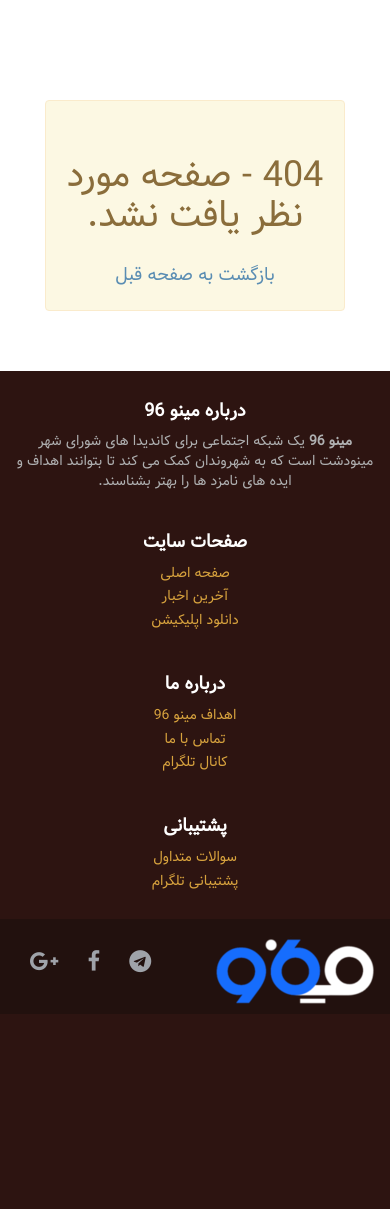
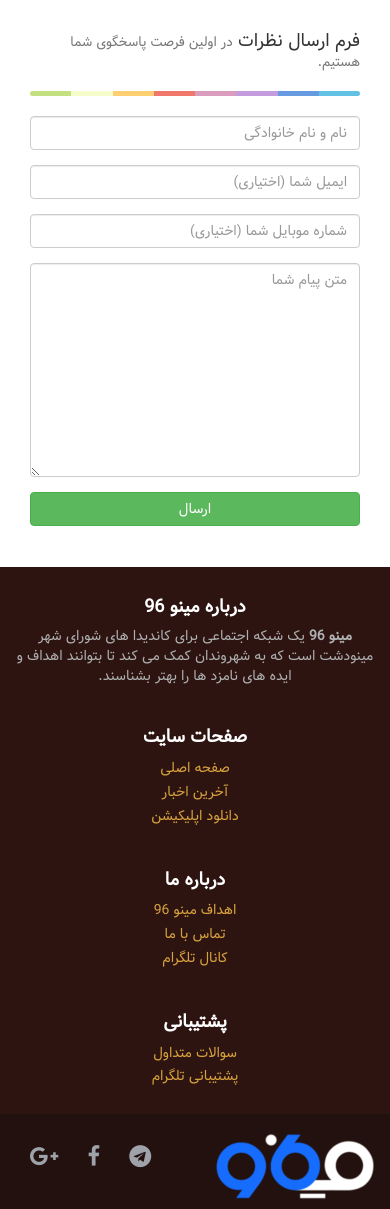
Before and after one commit to mastani/Minoo96-Web, a PHP site: page /ContactUs in a window 390 px wide. Shown: the part 96-1305 px from the top of the page. Before the commit the page ends 1100 px from the top, so only its background shows below. Run offline with PHP 8.4, Linux system fonts and the light colour scheme; tables that the repository leaves empty or names only in its code hold one stand-in row (values such as "Sample post"); some libraries are stand-ins or nearby versions.

Commit message:
Added ContactUs module and minor responsive fix

```diff
--- /dev/null
+++ b/Modules/ContactUs/Controller.php
@@ -0,0 +1,43 @@
+<?php
+
+class Controller extends BaseController
+{
+
+    public function index()
+    {
+        if (isset($_POST['submit']))
+            $this->Submit();
+
+        parent::render();
+    }
+
+    private function Submit() {
+        $error = false;
+
+        if (!isset($_POST['name']) ||
+            !isset($_POST['email']) ||
+            !isset($_POST['mobile']) ||
+            !isset($_POST['message'])
+        ) {
+            $error = true;
+        }
+
+        if (!$error) {
+            if (empty($_POST['name']))
+                $error = true;
+            if (empty($_POST['message']))
+                $error = true;
+        }
+
+        if (!$error) {
+            $name = $_POST['name'];
+            $email = $_POST['email'];
+            $mobile = $_POST['mobile'];
+            $message = $_POST['message'];
+
+            $this->model->insert_message($name, $email, $mobile, $message);
+        }
+
+        $this->smarty->assign('result', !$error);
+    }
+}
--- /dev/null
+++ b/Modules/ContactUs/Model.php
@@ -0,0 +1,8 @@
+<?php
+
+class Model extends BaseModel {
+
+    public function insert_message($name, $email, $mobile, $message) {
+        return $this->query('INSERT INTO contact_us (name, email, mobile, message) VALUES (?, ?, ?, ?)', array('ssss', $name, $email, $mobile, $message));
+    }
+}
--- /dev/null
+++ b/Modules/ContactUs/View.tpl
@@ -0,0 +1,44 @@
+<div class="container">
+    <div class="row">
+        <div class="col-md-3"></div>
+
+        <div class="col-md-6">
+            {if isset($result)}
+                {if $result}
+                    <div class="alert alert-success">
+                        پیام شما با موفقیت ثبت شد.
+                    </div>
+                {else}
+                    <div class="alert alert-danger">
+                        هنگام ثبت پیام شما مشکلی بوجود آمده است. لطفا بررسی کنید همه ی فیلد های مورد نیاز را تکمیل کرده اید.
+                    </div>
+                {/if}
+            {/if}
+
+            <h4>فرم ارسال نظرات
+                <small>در اولین فرصت پاسخگوی شما هستیم.</small>
+            </h4>
+            <hr class="colorgraph">
+
+            <form role="form" action="" method="post">
+                <div class="form-group">
+                    <input type="text" class="form-control" name="name" placeholder="نام و نام خانوادگی" required>
+                </div>
+                <div class="form-group">
+                    <input type="email" class="form-control" name="email" placeholder="ایمیل شما (اختیاری)">
+                </div>
+                <div class="form-group">
+                    <input type="number" class="form-control" name="mobile"
+                           placeholder="شماره موبایل شما (اختیاری)">
+                </div>
+                <div class="form-group">
+                    <textarea class="form-control" name="message" rows="10" placeholder="متن پیام شما"
+                              required></textarea>
+                </div>
+                <button name="submit" type="submit" class="btn btn-success btn-block">ارسال</button>
+            </form>
+        </div>
+
+        <div class="col-md-3"></div>
+    </div>
+</div>
--- a/Modules/Home/View.tpl
+++ b/Modules/Home/View.tpl
@@ -16,7 +16,7 @@
         {foreach from=$candidates_array item=candidate}
             <div class="candidate_item col-xs-6 col-sm-4 col-md-4 col-lg-2 filter {$candidate.filter}">
                 <a href="Profile/{$candidate.profile_name}">
-                    <img class="candidate_image" width="150" src="{$candidate.image}">
+                    <img class="candidate_image" src="{$candidate.image}">
                     <br/>
                     <p><strong>{$candidate.name}</strong></p>
                 </a>
--- a/Theme/CSS/Style.css
+++ b/Theme/CSS/Style.css
@@ -321,11 +321,11 @@
 
 .candidate_item {
     margin-bottom: 15px;
+    text-align: center;
 }
 
 .candidate_item p {
     text-align: center;
-    width: 150px;
     color: black;
     margin-top: 4px;
 }
--- a/Theme/Footer.php
+++ b/Theme/Footer.php
@@ -14,26 +14,26 @@
             <div class="col-sm-2">
                 <h5>صفحات سایت</h5>
                 <ul>
-                    <li><a href="#">صفحه اصلی</a></li>
-                    <li><a href="#">آخرین اخبار</a></li>
-                    <li><a href="#">دانلود اپلیکیشن</a></li>
+                    <li><a href="Home">صفحه اصلی</a></li>
+                    <li><a href="News">آخرین اخبار</a></li>
+                    <li><a href="App">دانلود اپلیکیشن</a></li>
                 </ul>
             </div>
             <div class="col-sm-1"></div>
             <div class="col-sm-2">
                 <h5>درباره ما</h5>
                 <ul>
-                    <li><a href="#">اهداف مینو 96</a></li>
-                    <li><a href="#">تماس با ما</a></li>
-                    <li><a href="#">کانال تلگرام</a></li>
+                    <li><a href="Goals">اهداف مینو 96</a></li>
+                    <li><a href="ContactUs">تماس با ما</a></li>
+                    <li><a href="https://telegram.me/minoo96">کانال تلگرام</a></li>
                 </ul>
             </div>
             <div class="col-sm-1"></div>
             <div class="col-sm-2">
                 <h5>پشتیبانی</h5>
                 <ul>
-                    <li><a href="#">سوالات متداول</a></li>
-                    <li><a href="#">پشتیبانی تلگرام</a></li>
+                    <li><a href="FAQ">سوالات متداول</a></li>
+                    <li><a href="https://telegram.me/minoo96">پشتیبانی تلگرام</a></li>
                 </ul>
             </div>
         </div>
```
Also changed, not shown: Theme/Images/Profiles/woman.png (added).
